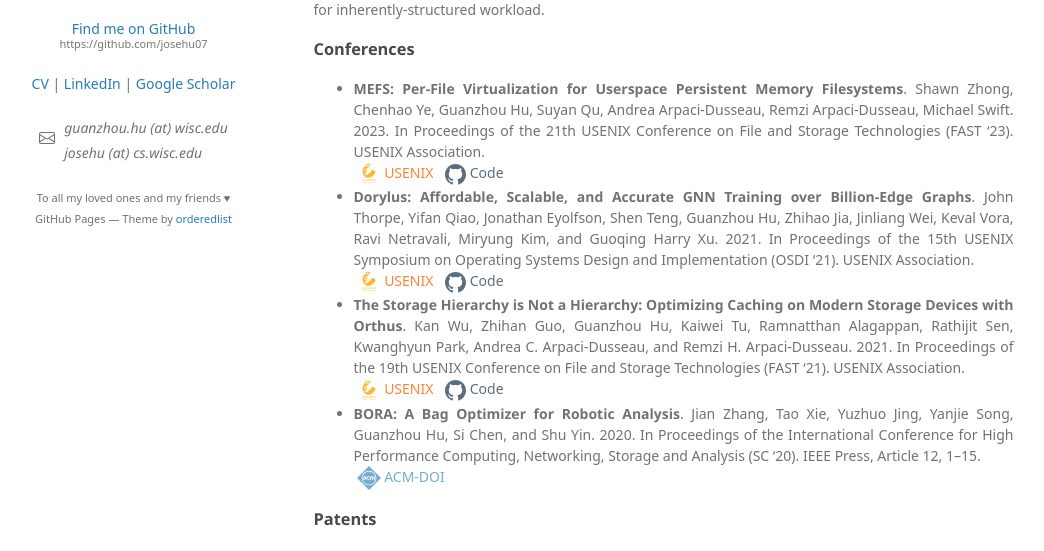
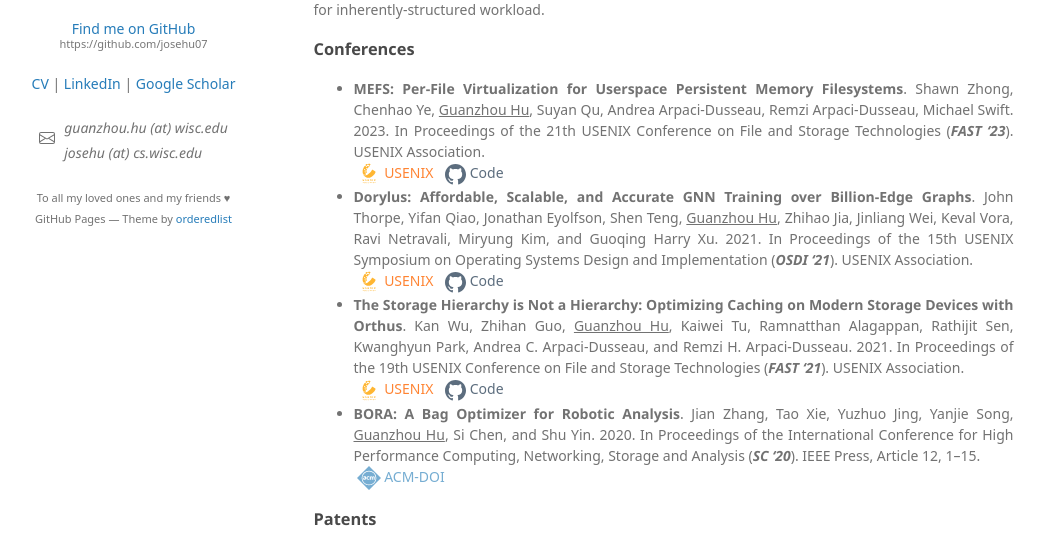
Before and after one commit to josehu07/josehu07.github.io, a Jekyll site: the page built from publications.md, in a window 1280 px wide and 1015 px high. Shown: the part 311-862 px from the top of the window, without its empty margins (119-1163 px from the left). Built offline with Jekyll 4.4.1, drawn with Linux system fonts in a browser that asks for light colours; some web fonts are replaced; a script that is not in the unit is left out.

```diff
--- a/publications.md
+++ b/publications.md
@@ -74,16 +74,16 @@ I learned a lot from [Prof. Shu Yin](http://sist.shanghaitech.edu.cn/2018/0502/c
 
 ### Conferences
 
-- <b>MEFS: Per-File Virtualization for Userspace Persistent Memory Filesystems</b>. Shawn Zhong, Chenhao Ye, Guanzhou Hu, Suyan Qu, Andrea Arpaci-Dusseau, Remzi Arpaci-Dusseau, Michael Swift. 2023. In Proceedings of the 21th USENIX Conference on File and Storage Technologies (FAST '23). USENIX Association. <br/>
+- <b>MEFS: Per-File Virtualization for Userspace Persistent Memory Filesystems</b>. Shawn Zhong, Chenhao Ye, <u>Guanzhou Hu</u>, Suyan Qu, Andrea Arpaci-Dusseau, Remzi Arpaci-Dusseau, Michael Swift. 2023. In Proceedings of the 21th USENIX Conference on File and Storage Technologies (<b><i>FAST '23</i></b>). USENIX Association. <br/>
     <a class="btn-usenix" href="https://www.usenix.org/conference/fast23/presentation/zhong" target="_blank"><img class="paper-button" src="/assets/img/usenix-button.svg" /> USENIX</a>
     <a class="btn-github" href="https://github.com/WiscADSL/MadFS" target="_blank"><img class="paper-button-small" src="/assets/img/github-button.svg" /> Code</a>
-- <b>Dorylus: Affordable, Scalable, and Accurate GNN Training over Billion-Edge Graphs</b>. John Thorpe, Yifan Qiao, Jonathan Eyolfson, Shen Teng, Guanzhou Hu, Zhihao Jia, Jinliang Wei, Keval Vora, Ravi Netravali, Miryung Kim, and Guoqing Harry Xu. 2021. In Proceedings of the 15th USENIX Symposium on Operating Systems Design and Implementation (OSDI '21). USENIX Association. <br/>
+- <b>Dorylus: Affordable, Scalable, and Accurate GNN Training over Billion-Edge Graphs</b>. John Thorpe, Yifan Qiao, Jonathan Eyolfson, Shen Teng, <u>Guanzhou Hu</u>, Zhihao Jia, Jinliang Wei, Keval Vora, Ravi Netravali, Miryung Kim, and Guoqing Harry Xu. 2021. In Proceedings of the 15th USENIX Symposium on Operating Systems Design and Implementation (<b><i>OSDI '21</i></b>). USENIX Association. <br/>
     <a class="btn-usenix" href="https://www.usenix.org/conference/osdi21/presentation/thorpe" target="_blank"><img class="paper-button" src="/assets/img/usenix-button.svg" /> USENIX</a>
     <a class="btn-github" href="https://github.com/uclasystem/dorylus" target="_blank"><img class="paper-button-small" src="/assets/img/github-button.svg" /> Code</a>
-- <b>The Storage Hierarchy is Not a Hierarchy: Optimizing Caching on Modern Storage Devices with Orthus</b>. Kan Wu, Zhihan Guo, Guanzhou Hu, Kaiwei Tu, Ramnatthan Alagappan, Rathijit Sen, Kwanghyun Park, Andrea C. Arpaci-Dusseau, and Remzi H. Arpaci-Dusseau. 2021. In Proceedings of the 19th USENIX Conference on File and Storage Technologies (FAST '21). USENIX Association. <br/>
+- <b>The Storage Hierarchy is Not a Hierarchy: Optimizing Caching on Modern Storage Devices with Orthus</b>. Kan Wu, Zhihan Guo, <u>Guanzhou Hu</u>, Kaiwei Tu, Ramnatthan Alagappan, Rathijit Sen, Kwanghyun Park, Andrea C. Arpaci-Dusseau, and Remzi H. Arpaci-Dusseau. 2021. In Proceedings of the 19th USENIX Conference on File and Storage Technologies (<b><i>FAST '21</i></b>). USENIX Association. <br/>
     <a class="btn-usenix" href="https://www.usenix.org/conference/fast21/presentation/wu-kan" target="_blank"><img class="paper-button" src="/assets/img/usenix-button.svg" /> USENIX</a>
     <a class="btn-github" href="https://github.com/josehu07/nhc-demo" target="_blank"><img class="paper-button-small" src="/assets/img/github-button.svg" /> Code</a>
-- <b>BORA: A Bag Optimizer for Robotic Analysis</b>. Jian Zhang, Tao Xie, Yuzhuo Jing, Yanjie Song, Guanzhou Hu, Si Chen, and Shu Yin. 2020. In Proceedings of the International Conference for High Performance Computing, Networking, Storage and Analysis (SC '20). IEEE Press, Article 12, 1–15. <br/>
+- <b>BORA: A Bag Optimizer for Robotic Analysis</b>. Jian Zhang, Tao Xie, Yuzhuo Jing, Yanjie Song, <u>Guanzhou Hu</u>, Si Chen, and Shu Yin. 2020. In Proceedings of the International Conference for High Performance Computing, Networking, Storage and Analysis (<b><i>SC '20</i></b>). IEEE Press, Article 12, 1–15. <br/>
     <a class="btn-acmdoi" href="https://dl.acm.org/doi/abs/10.5555/3433701.3433716" target="_blank"><img class="paper-button" src="/assets/img/acmdoi-button.svg" /> ACM-DOI</a>
 
 ### Patents
```
